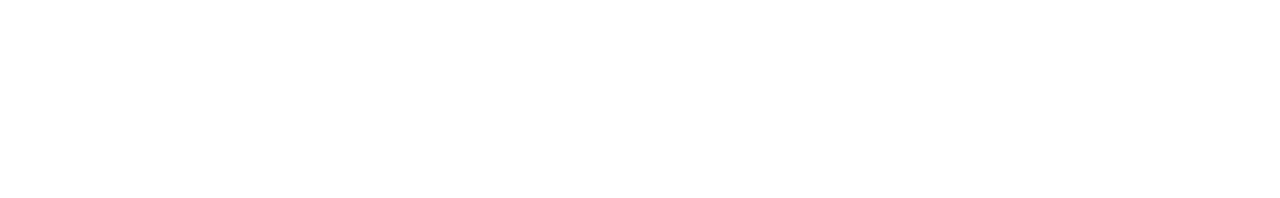
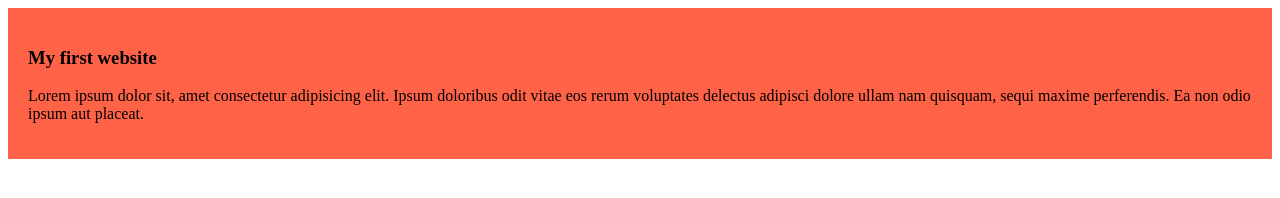
Before and after one commit to fariha0/my-first-github-repo, a plain HTML site: page index.html in a window 1280 px wide. Drawn offline with Linux system fonts and the light colour scheme.

Commit message:
added the blog

```diff
--- a/index.html
+++ b/index.html
@@ -4,8 +4,13 @@
     <meta charset="UTF-8">
     <meta name="viewport" content="width=device-width, initial-scale=1.0">
     <title>My first ever github repo</title>
+    <link rel="stylesheet" href="styles/blog.css">
 </head>
 <body>
+    <div>
+        <h3>My first website</h3>
+        <p>Lorem ipsum dolor sit, amet consectetur adipisicing elit. Ipsum doloribus odit vitae eos rerum voluptates delectus adipisci dolore ullam nam quisquam, sequi maxime perferendis. Ea non odio ipsum aut placeat.</p>
+    </div>
 
 </body>
 </html>
--- /dev/null
+++ b/styles/blog.css
@@ -0,0 +1,4 @@
+div{
+    background-color: tomato;
+    padding: 20px;
+}
```
